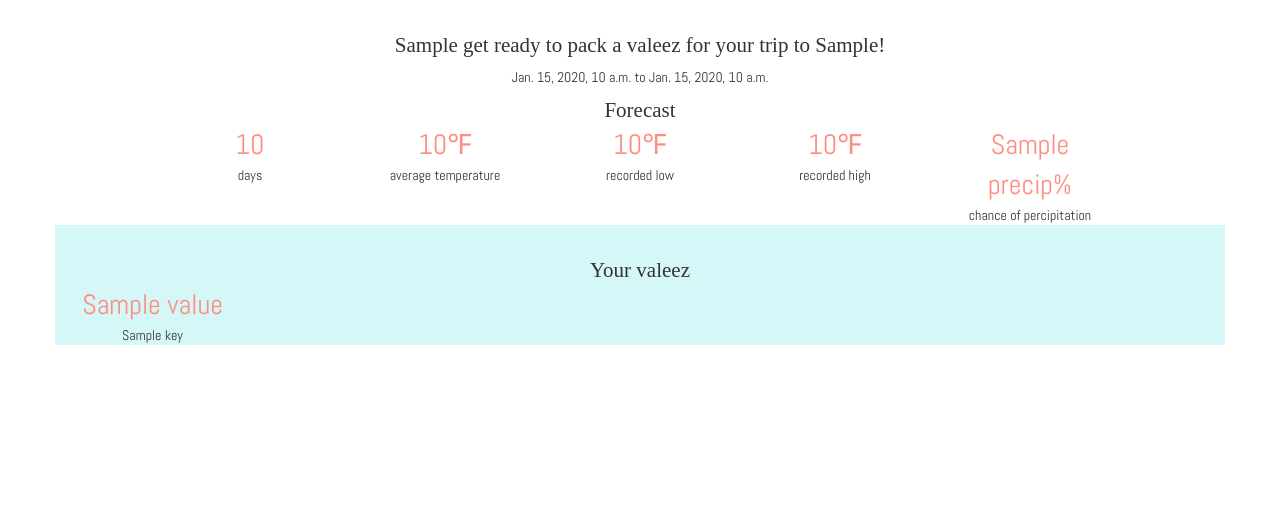
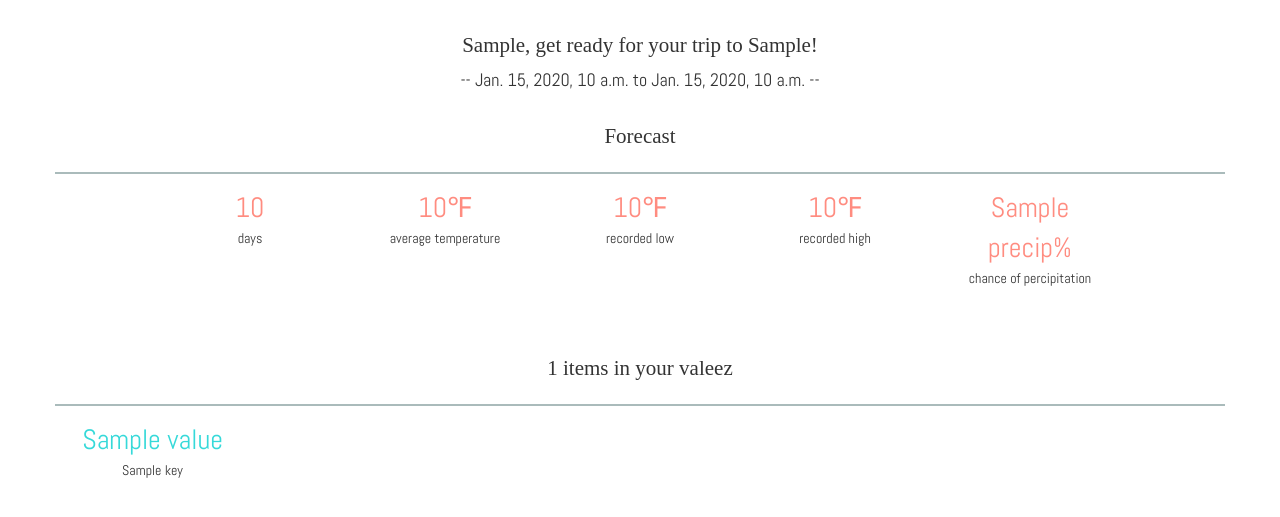
Before and after one commit to eleanorstrib/valeez-reboot-heroku, a Django app: template valeezapp/templates/valeezapp/show_valeez.html in a window 1280 px wide. Shown: the part 52-569 px from the top of the page. Run offline with Django 3.2, Linux system fonts and the light colour scheme; the template is opened without the code that fills it: most values are stand-ins (such as "Sample title", 1, 10 or a date in 2020); some libraries are stand-ins or nearby versions; some web fonts are replaced.

Commit message:
added styling and sum of items in valeez

```diff
--- a/valeezapp/static/styles/styles.css
+++ b/valeezapp/static/styles/styles.css
@@ -66,14 +66,13 @@ input, select {
 }
 
 .title-row {
-	padding: 20px, 0px, 0px, 20px;
+	padding: 1em;
+	border-bottom: 2px solid #AABBBB;
 }
 
-.valeez {
-
-	background-color: #d6f7f7;
+.col-md-2 {
+	padding: 1em;
 }
-
 
 .number {
 	font-family: 'Abel', sans-serif;
@@ -81,6 +80,11 @@ input, select {
 	color: #FF8C80;
 }
 
+.number-blue {
+	font-family: 'Abel', sans-serif;
+	font-size: 2em;
+	color: #36D9D9;
+}
 
 .number-title {
 	font-family: 'Abel', sans-serif;
--- a/valeezapp/templates/valeezapp/show_valeez.html
+++ b/valeezapp/templates/valeezapp/show_valeez.html
@@ -4,15 +4,15 @@
 
 <div class="container" align="center">
 	<div class="row destination">
-		<p><span class="title-text">{{ this_user }} get ready to pack a valeez for your trip to {{ destination_pretty }}!</span></p>
-		<p><h5>{{ depart_date }} to {{ return_date }}</h5></p>
+		<p><span class="title-text">{{ this_user }}, get ready for your trip to {{ destination_pretty }}!</span></p>
+		<p><h4>-- {{ depart_date }} to {{ return_date }} -- </h4></p>
 	</div>
 
 	<div class="row title-text title-row forecast">
 		Forecast
 	</div>
 
-	<div class="row forecast">
+	<div class="row">
 		<div class="col-md-1">
 		</div>
 		<div class="col-md-2">
@@ -40,15 +40,15 @@
 	</div>
 </div>
 
-<div class="container valeez" align="center">
+<div class="container" align="center">
 	<div class="row title-row title-text">
-	Your valeez
+	{{ item_count }} items in your valeez
 	</div>
 
 	<div class="row">
 		{% for key, value in valeez.items %}
 			<div class="col-md-2">
-					<span class="number">{{ value }}</span><br/>
+					<span class="number-blue">{{ value }}</span><br/>
 					<span class="number-title">{{ key }}</span>
 			</div>
 		{% endfor %}
--- a/valeezapp/views.py
+++ b/valeezapp/views.py
@@ -122,7 +122,9 @@ def show_valeez(request):
 	for item in toiletries:
 		valeez[item.name] = 1
 
-	return render(request, 'valeezapp/show_valeez.html', {'this_user':this_user, 'destination_pretty': destination_pretty, 'depart_date': depart_date, 'return_date': return_date, 'duration': duration, 'forecast': forecast, 'valeez': valeez})
+	item_count = sum(valeez.values())
+
+	return render(request, 'valeezapp/show_valeez.html', {'this_user':this_user, 'destination_pretty': destination_pretty, 'depart_date': depart_date, 'return_date': return_date, 'duration': duration, 'item_count': item_count,'forecast': forecast, 'valeez': valeez})
 
 
 def sign_up(request):
```
